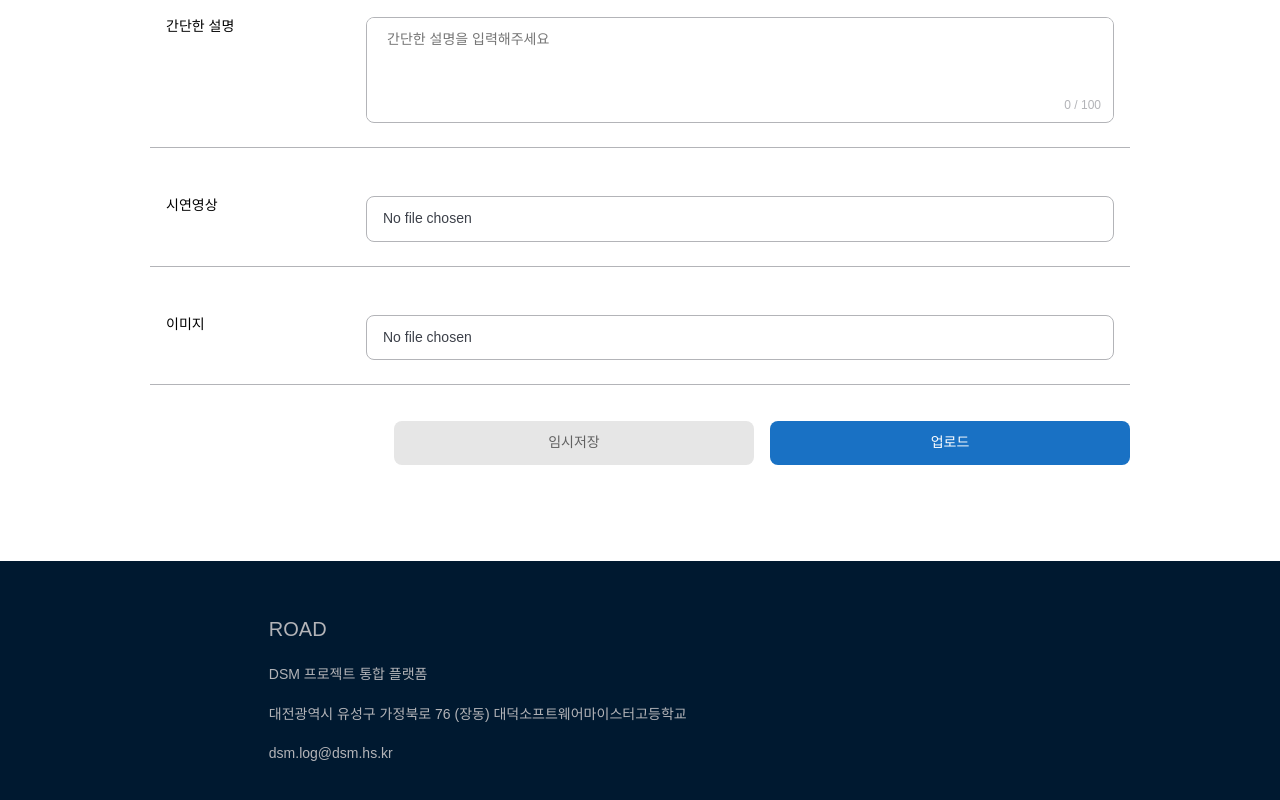
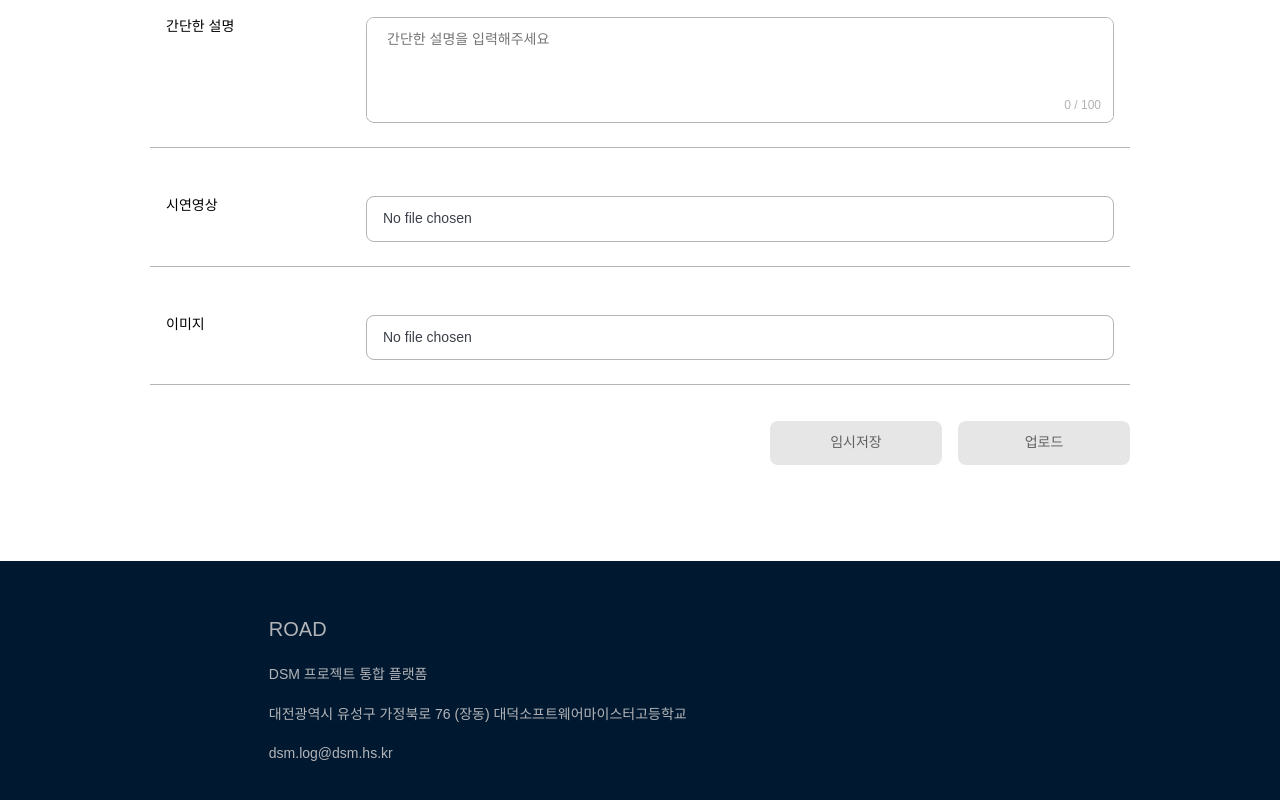
Before and after one commit to Log-Road-v2/Road_FE, a React (Vite) app: page /write in a window 1280 px wide. Shown: the part 1150-1950 px from the top of the page. Built offline with nearby package versions, Linux system fonts and the light colour scheme; no server answers.

Commit message:
add :: 프로젝트 업로드 및 임시저장 API 연동

```diff
--- a/src/pages/Write/index.tsx
+++ b/src/pages/Write/index.tsx
@@ -5,10 +5,20 @@ import Details from "./Details"
 import Preview from "./Preview";
 import WriteImage from "../../assets"
 import SubmitButton from "../../components/Common/Button/SubmitButton";
+import { useWriteStore } from "../../stores/useWriteStore";
+import { createProject, saveProjectDraft } from "../../apis/project";
+import { useNavigate } from "react-router-dom";
 
 const Write = () => {
+  const navigate = useNavigate()
   const writeTab = ["기본정보", "설명", "미리보기"];
   const [activeTab, setActiveTab] = useState(writeTab[0]);
+
+  const { info, reset } = useWriteStore();
+  const { contestId, authorCategory, projectName, startDate, endDate } = info
+
+  const createMutation = createProject();
+  const saveDraftMutation = saveProjectDraft();
 
   const renderContent = () => {
     switch (activeTab) {
@@ -23,9 +33,26 @@ const Write = () => {
     }
   };
 
-  const handleSaveDraft = () => { }
+  const isUploadDisabled = !contestId || !projectName || !authorCategory || !startDate || !endDate
 
-  const handleUpload = () => { }
+  const handleSaveDraft = () => {
+    try {
+      saveDraftMutation.mutate(info)
+      navigate('/main');
+      reset()
+    } catch (error) {
+      console.log("임시저장 실패")
+    }
+  }
+
+  const handleUpload = () => {
+    createMutation.mutate(info, {
+      onSuccess: () => {
+        navigate('/main');
+        reset();
+      }
+    });
+  };
 
   return (
     <S.Container>
@@ -54,8 +81,13 @@ const Write = () => {
       <S.ContentWrapper>{renderContent()}</S.ContentWrapper>
 
       <S.ButtonWrapper>
-        <SubmitButton text="임시저장" disabled={true} onClick={() => handleSaveDraft} />
-        <SubmitButton text="업로드" onClick={() => handleUpload} />
+        <S.SaveDraftButton onClick={handleSaveDraft}>임시저장</S.SaveDraftButton>
+        <SubmitButton
+          text="업로드"
+          width="172px"
+          disabled={isUploadDisabled}
+          onClick={handleUpload}
+        />
       </S.ButtonWrapper>
 
     </S.Container>
```
